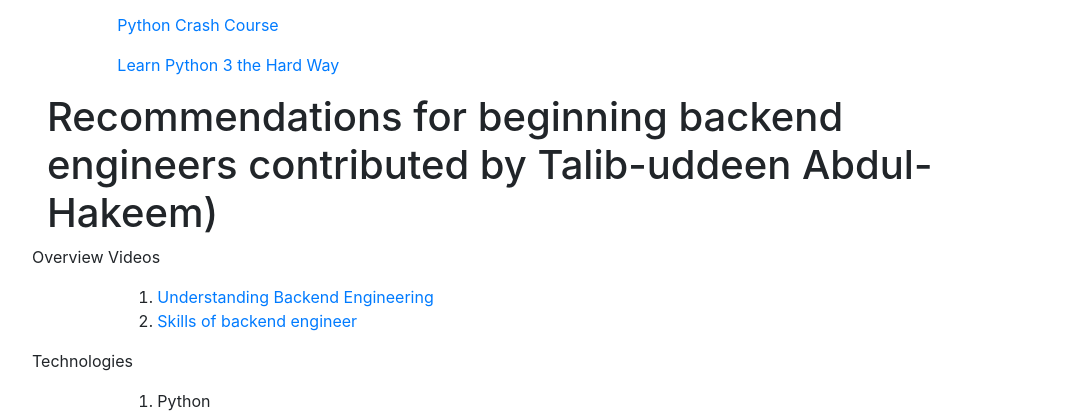
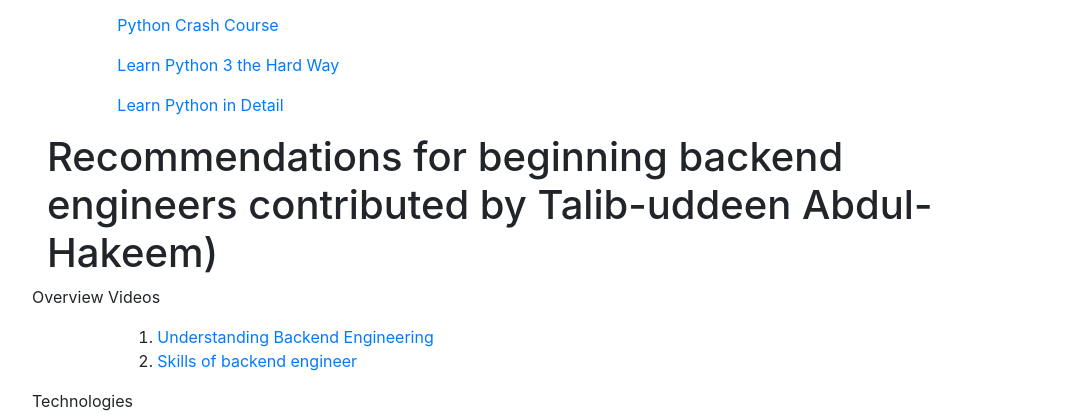
Before and after one commit to pythonclt/pythonclt.github.io, a plain HTML site: page recs.html in a window 1280 px wide. Shown: the part 349-767 px from the top of the page, without its empty margins (96-1168 px from the left). Drawn offline with nearby package versions, Linux system fonts and the light colour scheme.

Commit message:
Contributed with a helpful link
I'm including a link that discusses python and I hope it will benefit your repository and help your readers learn more about the subject. I hope you will find this worthy. Thank you.

```diff
--- a/recs.html
+++ b/recs.html
@@ -24,6 +24,7 @@
       <p><a href="https://automatetheboringstuff.com/">Automate the Boring Stuff with Python</a></p>
       <p><a href="https://www.amazon.com/Python-Crash-Course-Hands-Project-Based/dp/1593276036">Python Crash Course</a></p>
       <p><a href="https://www.amazon.com/Learn-Python-Hard-Way-Introduction/dp/0134692888">Learn Python 3 the Hard Way</a></p>
+      <p><a href="https://www.scaler.com/topics/python/">Learn Python in Detail</a></p>
     </div>
   </div>
 
```
